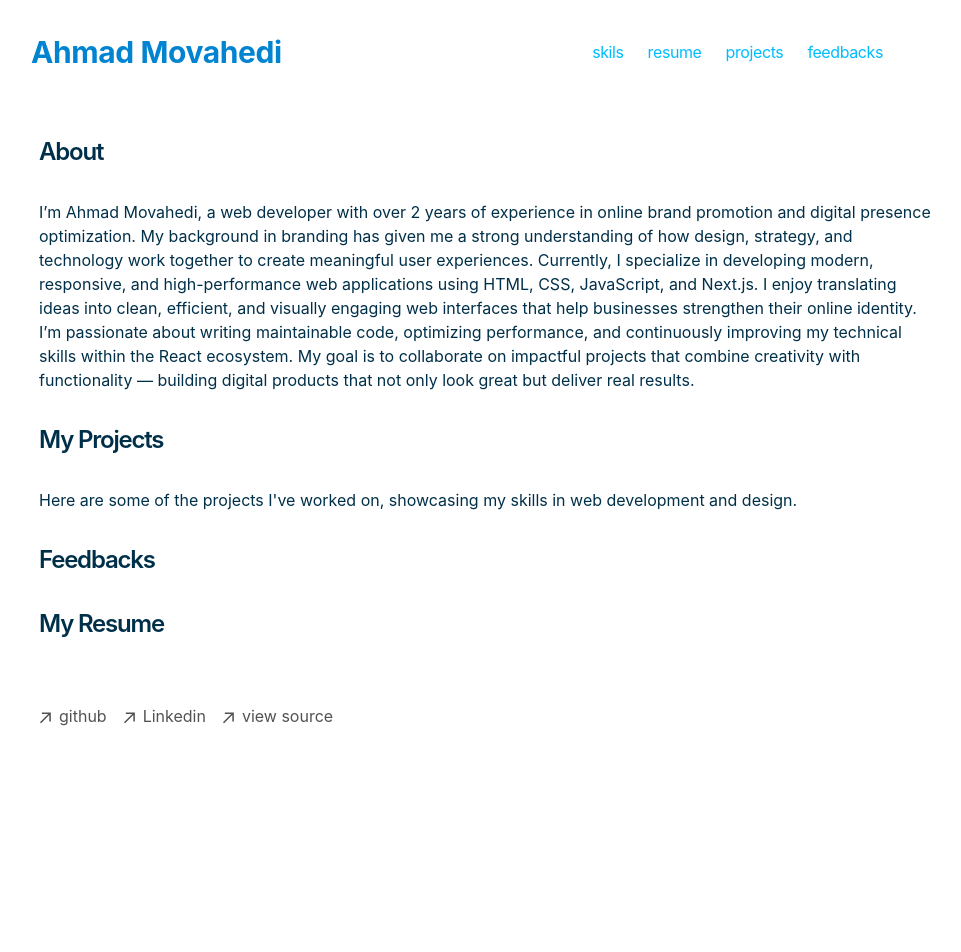
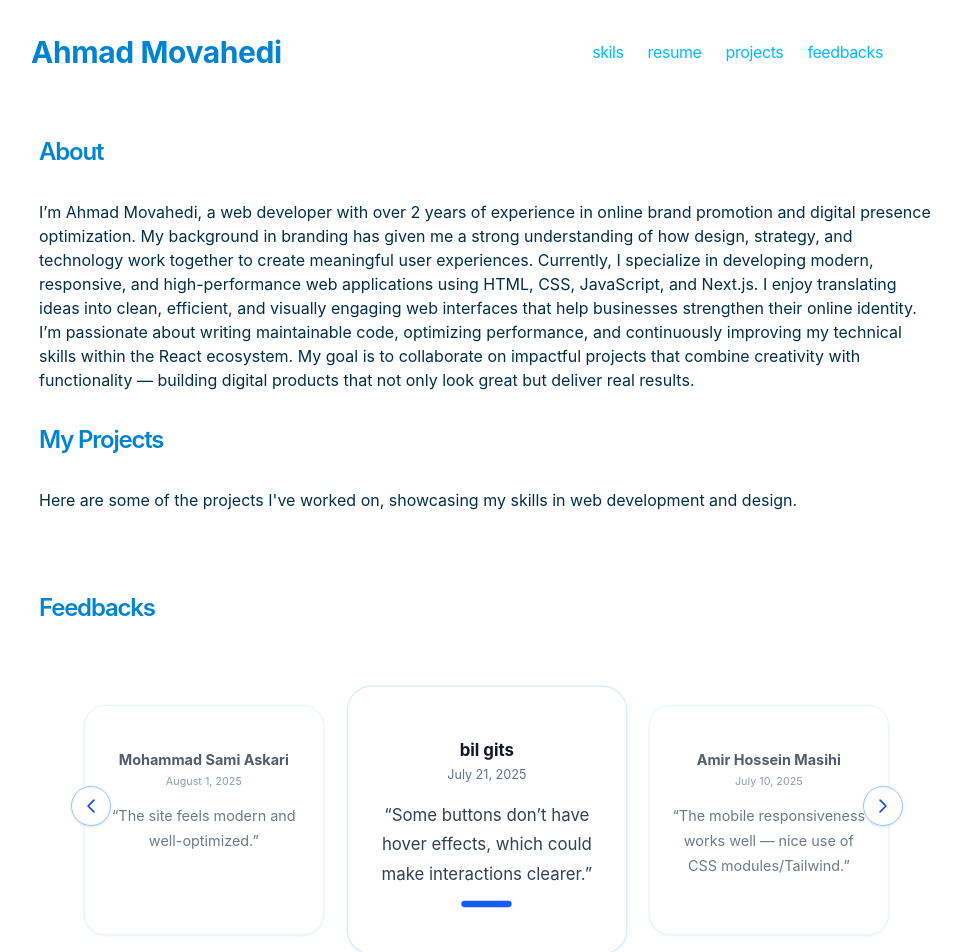
Before and after one commit to mvahmad/portfolio, a Next.js app in the folder blog/: page / in a window 1280 px wide. Shown: the top 952 px of the page, without its empty margins (153-1114 px from the left). Before the commit the page ends 800 px from the top, so only its background shows below. Built offline with nearby package versions, Linux system fonts and the light colour scheme.

Commit message:
feat : feedback section

```diff
--- a/blog/app/components/about.tsx
+++ b/blog/app/components/about.tsx
@@ -1,7 +1,7 @@
 export default function About({id}: {id: string}) {
   return (
       <section id={id}>
-      <h1 className="mb-8 text-2xl text-[#003049] font-semibold tracking-tighter">
+      <h1 className="mb-8 text-2xl text-sky-600 font-semibold tracking-tighter">
        About
       </h1>
       <p className="mb-4 text-[#003049]">
--- a/blog/app/components/feedbacks.tsx
+++ b/blog/app/components/feedbacks.tsx
@@ -1,11 +1,179 @@
-export default function Feedbacks({id}:{id:string}){
-      return (
-    <section id={id}>
-      <h1 className="font-semibold  text-[#003049] text-2xl mb-8 tracking-tighter">Feedbacks</h1>
-      <div className="my-8">
-        {/* Project list can be added here */}
+"use client";
+// import Image from "next/image";
+import useEmblaCarousel from "embla-carousel-react";
+import { EmblaOptionsType } from "embla-carousel";
+import Autoplay from "embla-carousel-autoplay";
+import { useEffect, useMemo, useRef, useState } from "react";
 
+export type Review = {
+  id: string | number;
+  author: string;
+  avatar?: string;
+  date: string | Date;
+  text: string;
+  verified?: boolean;
+};
+
+const demo: Review[] = [
+    { id: 1, author: "Mohammad Sami Askari", date: "2025-08-01", text: "“The site feels modern and well-optimized.”" },
+    { id: 2, author: "bil gits", date: "2025-07-21", text: "“Some buttons don’t have hover effects, which could make interactions clearer.”" },
+    { id: 3, author: "Amir Hossein Masihi",  date: "2025-07-10", text: "“The mobile responsiveness works well — nice use of CSS modules/Tailwind.”" },
+    { id: 4, author: "Omid Shanbepour", date: "2025-07-10", text: "“Consider setting up proper caching and incremental static regeneration for scalability.”" },
+];
+
+type Props = {
+  autoplayDelay?: number; // ms, set 0 to disable
+  maxWidthClass?: string;
+  items?:Review[]
+  id:string
+};
+
+
+export default function Feedbacks({
+  autoplayDelay = 3500,
+  maxWidthClass = "max-w-5xl",
+  items = demo,
+  id
+}: Props){
+       const ids = useMemo(() => items.map((s) => String(s.id)), [items]);
+
+  // Embla options (RTL aware, center-active, infinite loop)
+  const options: EmblaOptionsType = useMemo(
+    () => ({ loop: true, align: "center" }),
+    []
+  );
+
+  // Autoplay plugin instance (kept stable across renders)
+  const autoplay = useRef(
+    Autoplay({
+      delay: autoplayDelay,
+      stopOnInteraction: false,
+      stopOnMouseEnter: true,
+    })
+  );
+
+  const [emblaRef, emblaApi] = useEmblaCarousel(
+    options,
+    autoplayDelay > 0 ? [autoplay.current] : []
+  );
+
+  const [selected, setSelected] = useState(0);
+  useEffect(() => {
+    if (!emblaApi) return;
+    const onSelect = () => setSelected(emblaApi.selectedScrollSnap());
+    emblaApi.on("select", onSelect);
+    emblaApi.on("reInit", onSelect);
+    onSelect();
+    return () => {
+      emblaApi.off("select", onSelect);
+      emblaApi.off("reInit", onSelect);
+    };
+  }, [emblaApi]);
+
+  const fmt = (d: string | Date) =>
+    new Date(d).toLocaleDateString("en-IR" ,{
+      year: "numeric",
+      month: "long",
+      day: "numeric",
+    });
+
+  return (
+    <section id={id} className="relative w-full py-12">
+      <h1 className="font-semibold  text-sky-600 text-2xl mb-8 tracking-tighter">Feedbacks</h1>
+      <div className={`relative mx-auto ${maxWidthClass} px-4 md:px-8`}>
+
+        <div className="relative">
+          {/* Prev */}
+          <button
+            onClick={() => emblaApi?.scrollPrev()}
+            aria-label="قبلی"
+            className="absolute left-0 top-1/2 -translate-y-1/2 z-20 grid h-10 w-10 place-items-center rounded-full border border-blue-300 bg-white/90 text-blue-700 shadow hover:bg-white"
+          >
+            <svg viewBox="0 0 24 24" className="h-5 w-5">
+              <path
+                d="M15.5 19l-7-7 7-7"
+                className="fill-none stroke-current"
+                strokeWidth="2"
+                strokeLinecap="round"
+                strokeLinejoin="round"
+              />
+            </svg>
+          </button>
+
+          {/* Viewport */}
+          <div className="overflow-hidden pt-9 pb-2" ref={emblaRef}>
+            {/* Track */}
+            <div className="flex -ml-4">
+              {items.map((r, i) => {
+                const active = i === selected; // center-active
+                return (
+                  <div
+                    key={ids[i]}
+                    className="pl-4 flex-[0_0_95%] sm:flex-[0_0_70%] md:flex-[0_0_50%] lg:flex-[0_0_33.333%]"
+                  >
+                    <div
+                      className={`relative w-full h-[14rem] md:h-[16rem] rounded-3xl border border-blue-100 bg-white p-5 pt-12 shadow-sm shadow-blue-100/60 transition-all duration-500 ${active ? "scale-105 z-10" : "scale-90 opacity-70"
+                        }`}
+                    >
+                      {/* avatar on top edge, centered */}
+                      {/* <div className="absolute -top-8 left-1/2 -translate-x-1/2">
+                        <div className="relative h-16 w-16 overflow-hidden rounded-full ring-2 ring-blue-200">
+                          <Image
+                            src={r.avatar}
+                            alt={r.author}
+                            fill
+                            sizes="64px"
+                            className="object-cover"
+                          />
+                        </div>
+                      </div> */}
+
+                      {/* author + verified */}
+                      <div className="flex flex-col items-center">
+                        <div className="flex items-center gap-1">
+                          <h3 className="font-bold text-slate-900">{r.author}</h3>
+                        </div>
+                        <time
+                          className="mt-1 text-xs text-slate-500"
+                          dateTime={new Date(r.date).toISOString()}
+                        >
+                          {fmt(r.date)}
+                        </time>
+                      </div>
+
+                      <blockquote className="mt-4 text-center text-slate-700 leading-7 line-clamp-6">
+                        {r.text}
+                      </blockquote>
+
+                      {/* active indicator */}
+                      {active && (
+                        <div className="mx-auto mt-3 h-1.5 w-12 rounded bg-blue-600" />
+                      )}
+                    </div>
+                  </div>
+                );
+              })}
+            </div>
+          </div>
+
+          {/* Next */}
+          <button
+            onClick={() => emblaApi?.scrollNext()}
+            aria-label="بعدی"
+            className="absolute right-0 top-1/2 -translate-y-1/2 z-20 grid h-10 w-10 place-items-center rounded-full border border-blue-300 bg-white/90 text-blue-700 shadow hover:bg-white"
+          >
+            <svg viewBox="0 0 24 24" className="h-5 w-5">
+              <path
+                d="M8.5 5l7 7-7 7"
+                className="fill-none stroke-current"
+                strokeWidth="2"
+                strokeLinecap="round"
+                strokeLinejoin="round"
+              />
+            </svg>
+          </button>
+        </div>
       </div>
     </section>
-  )
+  );
 }
--- a/blog/app/components/projects.tsx
+++ b/blog/app/components/projects.tsx
@@ -6,7 +6,7 @@ export const metadata = {
 export default function Projects({id}: {id: string}) {
   return (
     <section id={id}>
-      <h1 className="font-semibold  text-[#003049] text-2xl mb-8 tracking-tighter">My Projects</h1>
+      <h1 className="font-semibold text-sky-600 text-2xl mb-8 tracking-tighter">My Projects</h1>
       <p className="mb-4 text-[#003049]">
         Here are some of the projects I've worked on, showcasing my skills in web development and design.
       </p>
--- a/blog/app/components/resume.tsx
+++ b/blog/app/components/resume.tsx
@@ -6,7 +6,7 @@ export const metadata = {
 export default function Resume({id}: {id: string}) {
   return (
     <section id={id}>
-      <h1 className="font-semibold text-[#003049] text-2xl mb-8 tracking-tighter">My Resume</h1>
+      <h1 className="font-semibold text-sky-600 text-2xl mb-8 tracking-tighter">My Resume</h1>
     </section>
   )
 }
--- a/blog/app/page.tsx
+++ b/blog/app/page.tsx
@@ -8,7 +8,7 @@ export default function Page() {
     <>
       <About id={"about"} />
       <Projects id={"projects"} />
-      <Feedbacks id={"feedbacks"} />
+      <Feedbacks  id={"feedbacks"} />
       <Resume id={"resume"} />
     </>
   )
--- a/blog/package.json
+++ b/blog/package.json
@@ -12,6 +12,9 @@
     "@types/react-dom": "18.2.19",
     "@vercel/analytics": "^1.1.3",
     "@vercel/speed-insights": "^1.0.9",
+    "embla-carousel": "^8.6.0",
+    "embla-carousel-autoplay": "^8.6.0",
+    "embla-carousel-react": "^8.6.0",
     "geist": "1.2.2",
     "next": "canary",
     "next-mdx-remote": "^4.4.1",
```
Also changed, not shown: 1 other file (tests, documents, lock files or other folders).
